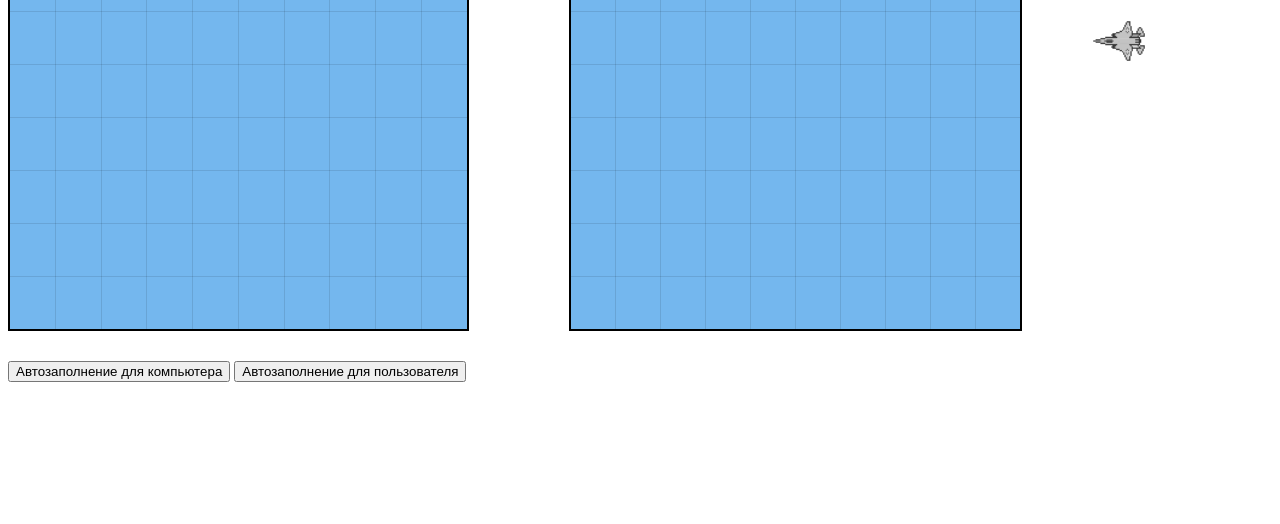
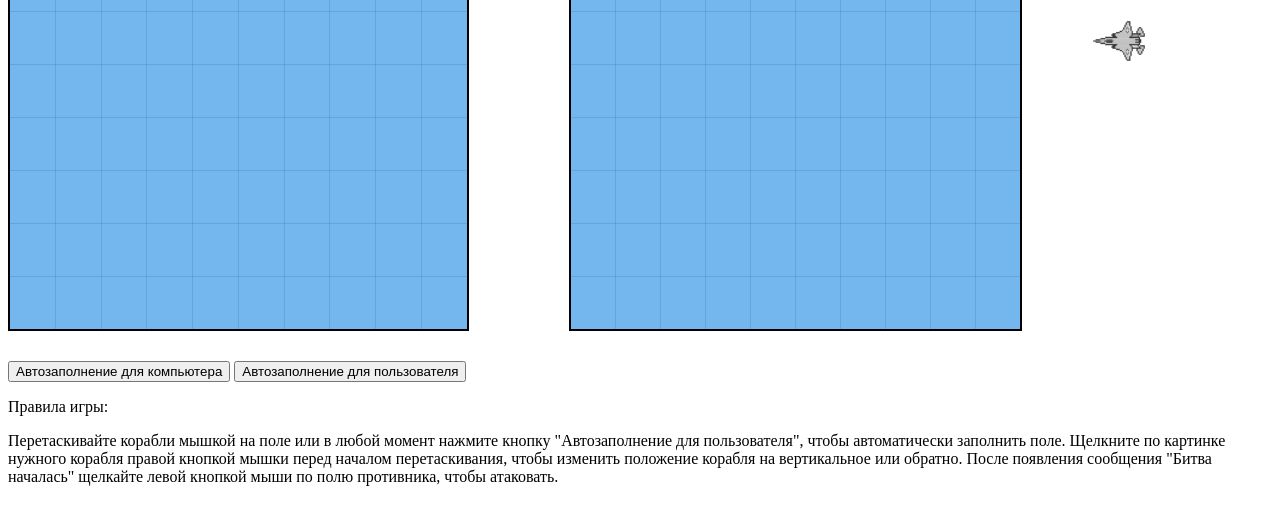
Before and after one commit to sergvoronich/JavaScript, a plain HTML site: page index.html in a window 1280 px wide. Shown: the part 210-734 px from the top of the page. Drawn offline with Linux system fonts and the light colour scheme.

Commit message:
Add files via upload

```diff
--- a/battle.js
+++ b/battle.js
@@ -70,6 +70,13 @@ function startBattle() {
             } else if (currentField[y][x] == 1) {
                 currentField[y][x] = 3;
                 e.target.style.backgroundColor = "rgb(218, 136, 126)";
+                const img = document.createElement('img');
+                //img.src = "/ships_images/fire.gif";
+                //img.style.position = "absolute";
+                //img.style.top = `0`;
+                //img.style.left = `0`;
+                //img.style.width = `45px`;
+                //e.target.appendChild(img);
                 //e.target.style.border = "2px dashed black";
                 // shotCompShip.push(hit);
                 console.log(shotCompShip);
@@ -140,7 +147,7 @@ function killedCheck(hit, ships) {
                             img.src = ships[i].image;
                             img.style.position = "absolute";
                             img.style.top = `${y * 54 - 9 - y}px`;
-                            img.style.left = `${x * 55 + 25 - x}px`;
+                            img.style.left = `${x * 55 + 20 - x}px`;
                             img.style.transform = "rotate(90deg)";
                             img.style.transformOrigin = "0% 50%";
                             elem.appendChild(img);
--- a/index.html
+++ b/index.html
@@ -335,7 +335,15 @@
     </div>
     <button type="button" id="autoFillButton">Автозаполнение для компьютера</button>
     <button type="button" id="autoFillButton2">Автозаполнение для пользователя</button>
-
+    <div class="rules">
+        <p>Правила игры:</p>
+        <p>Перетаскивайте корабли мышкой на поле или в любой момент нажмите кнопку
+            "Автозаполнение для пользователя", чтобы автоматически заполнить поле.
+            Щелкните по картинке нужного корабля правой кнопкой мышки перед началом перетаскивания, чтобы
+            изменить положение корабля на вертикальное или обратно.
+            После появления сообщения "Битва началась" щелкайте левой кнопкой мыши по полю противника, чтобы атаковать.
+        </p>
+    </div>
     <script src="fillField.js"></script>
     <script src="battle.js"></script>
 </body>
```
